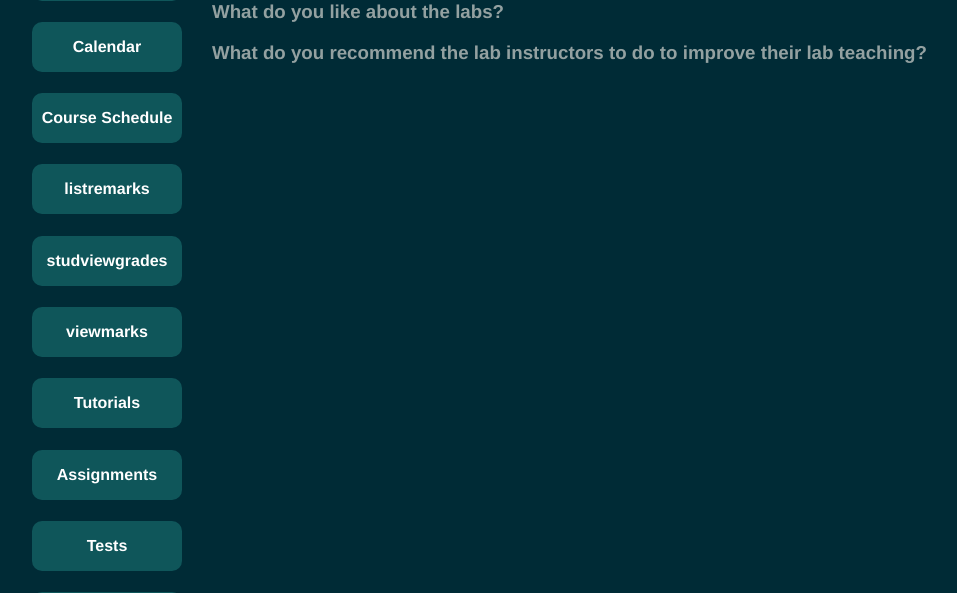
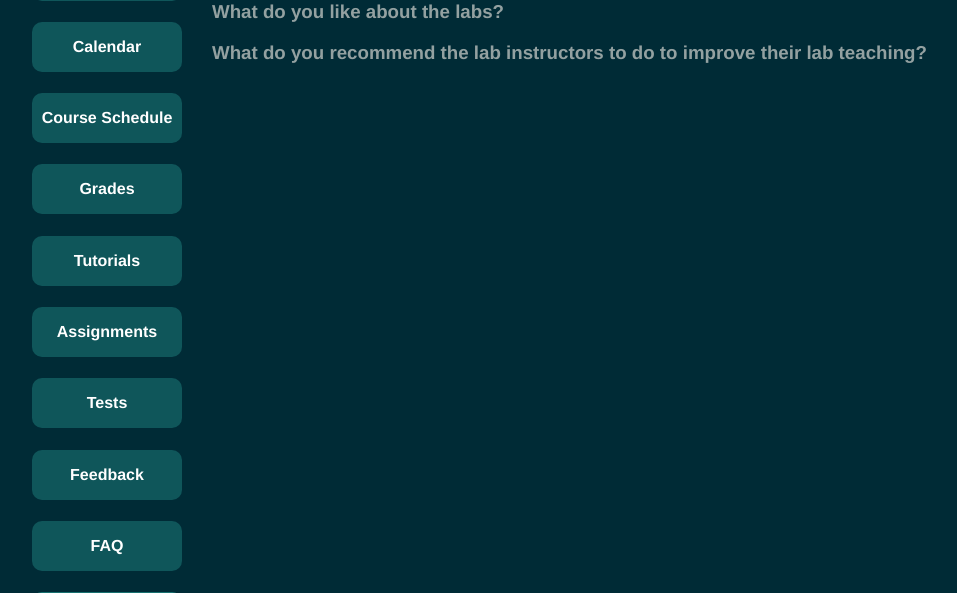
Before and after one commit to jaakulan/Course-Website, a Flask app: page /instructor_feedbck in a window 1280 px wide. Shown: the part 295-888 px from the top of the page, without its empty margins (8-965 px from the left). Run offline with Flask 2, Linux system fonts and the light colour scheme; a user stored in the database is signed in; data comes from the database, SQL or seed files in the repository.

Commit message:
Changed student/instructor viewing of grades and remarks

```diff
--- a/app.py
+++ b/app.py
@@ -89,7 +89,7 @@ def home():
     if not session.get('logged_in'):
         return render_template('login.html')
     else:
-        return render_template('index.html')
+        return render_template('index.html', instructor = session['instructor'])
 
 @app.route('/newAccount')
 def newAccount():
@@ -132,12 +132,7 @@ def feed_me():
 def feedback_page():
     if session['logged_in'] == False:
         return redirect('/');
-    instructors = all_instructors();
-    #turns instructors into a list of instructors like [instructor1,instructor2]
-    names = list(map(lambda x: list(x.values())[0], instructors))
-    user = session["utorid"]
-    print(user)
-    if (user in names):
+    if (session['instructor']):
         return view_instructor_feedbck()
     else:
         return render_template('student_feedback.html', names=names)
--- a/templates/index.html
+++ b/templates/index.html
@@ -21,9 +21,12 @@
                             <li><a href="{{ url_for('static', filename='static/dummy.pdf') }}"><h4>Syllabus</h4></a></li>
                             <li><a href="{{ url_for('static', filename='static/dummy.pdf') }}"><h4>Calendar</h4></a></li>
                             <li><a href="csc.html"><h4>Course Schedule</h4></a></li>
-                            <li><a href="listremarks"><h4>listremarks</h4></a></li>
-                            <li><a href="studviewgrades"><h4>studviewgrades</h4></a></li>
-                            <li><a href="viewmarks"><h4>viewmarks</h4></a></li>
+                            {% if instructor %}
+                            <li><a href="viewmarks"><h4>All Marks</h4></a></li>
+                            <li><a href="listremarks"><h4>Student Remarks</h4></a></li>
+                            {% else %}
+                            <li><a href="studviewgrades"><h4>Grades</h4></a></li>
+                            {% endif %}
                             <li><a href="tutorials.html"><h4>Tutorials</h4></a></li>
                             <li><a href="assignments.html"><h4>Assignments</h4></a></li>
                             <li><a href="oldtests.html"><h4>Tests</h4></a></li>
```
